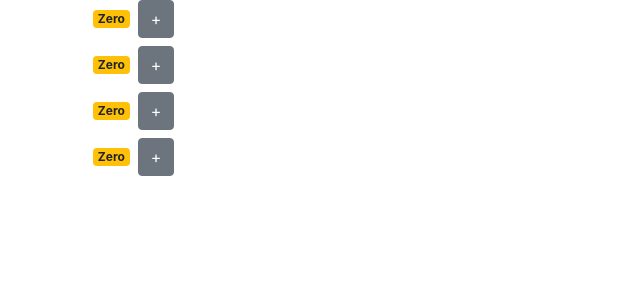
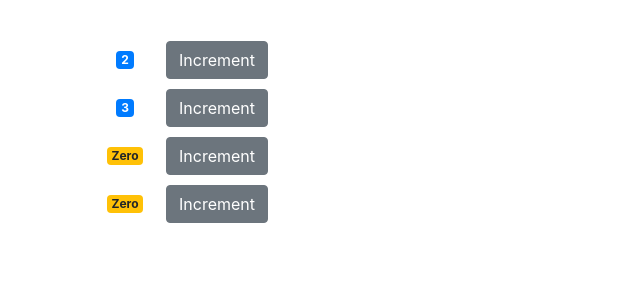
Before and after one commit to sonusbeat/react-mosh, a React (Create React App) app: page / in a window 1280 px wide. Shown: the top 300 px of the page, without its empty margins (0-640 px from the left). Built offline with nearby package versions, Linux system fonts and the light colour scheme.

Commit message:
15-passing-data-to-components

```diff
--- a/src/App.css
+++ b/src/App.css
@@ -1,38 +1,4 @@
-.App {
-  text-align: center;
+body {
+  margin: 40px 0 30px;
+  padding: 0;
 }
-
-.App-logo {
-  height: 40vmin;
-  pointer-events: none;
-}
-
-@media (prefers-reduced-motion: no-preference) {
-  .App-logo {
-    animation: App-logo-spin infinite 20s linear;
-  }
-}
-
-.App-header {
-  background-color: #282c34;
-  min-height: 100vh;
-  display: flex;
-  flex-direction: column;
-  align-items: center;
-  justify-content: center;
-  font-size: calc(10px + 2vmin);
-  color: white;
-}
-
-.App-link {
-  color: #61dafb;
-}
-
-@keyframes App-logo-spin {
-  from {
-    transform: rotate(0deg);
-  }
-  to {
-    transform: rotate(360deg);
-  }
-}
--- a/src/components/counter.jsx
+++ b/src/components/counter.jsx
@@ -1,33 +1,46 @@
 import React, { Component } from "react";
 
 class Counter extends Component {
-  state = { count: 0 };
+  state = { value: this.props.value };
 
-  handleIncrement = product => {
-    console.log(product);
-    this.setState({ count: this.state.count + 1 });
+  handleIncrement = () => {
+    this.setState({ value: this.state.value + 1 });
   };
 
   render() {
     return (
       <div className="mb-2">
-        <span className={this.getBadgeClasses()}>{this.formatCount()}</span>
-        <button
-          onClick={() => this.handleIncrement(1)}
-          className="btn btn-secondary"
-        >+</button>
+        <table>
+          <tbody>
+            <tr>
+              <td className="text-center" style={{ width: "80px" }}>
+                <span className={this.getBadgeClasses()}>
+                  {this.formatCount()}
+                </span>
+              </td>
+              <td>
+                <button
+                  onClick={() => this.handleIncrement()}
+                  className="btn btn-secondary"
+                >
+                  Increment
+                </button>
+              </td>
+            </tr>
+          </tbody>
+        </table>
       </div>
     );
   }
 
   getBadgeClasses() {
     let classes = "badge m-2 badge-";
-    classes += this.state.count === 0 ? "warning" : "primary";
+    classes += this.state.value === 0 ? "warning" : "primary";
     return classes;
   }
 
   formatCount() {
-    const { count } = this.state;
+    const { value: count } = this.state;
     return count === 0 ? "Zero" : count;
   }
 }
--- a/src/components/counters.jsx
+++ b/src/components/counters.jsx
@@ -4,17 +4,19 @@ import Counter from "./counter";
 class Counters extends Component {
   state = {
       counters: [
-          { id: 1, value: 0 },
-          { id: 2, value: 0 },
+          { id: 1, value: 2 },
+          { id: 2, value: 3 },
           { id: 3, value: 0 },
           { id: 4, value: 0 },
       ]
   };
   render() {
     return (
-        <div className="container">
-            {this.state.counters.map(counter => <Counter key={counter.id} />)}
-        </div>
+      <div className="container">
+        {this.state.counters.map(counter => (
+          <Counter key={counter.id} value={counter.value} selected={true} />
+        ))}
+      </div>
     );
   }
 }
--- a/src/index.js
+++ b/src/index.js
@@ -2,6 +2,7 @@ import React from "react";
 import ReactDOM from "react-dom";
 import Counters from "./components/counters";
 import "bootstrap/dist/css/bootstrap.min.css";
+import "./App.css";
 import * as serviceWorker from "./serviceWorker";
 
 ReactDOM.render(<Counters />, document.getElementById("root"));
```
Also changed, not shown: 1 other file (tests, documents, lock files or other folders).
